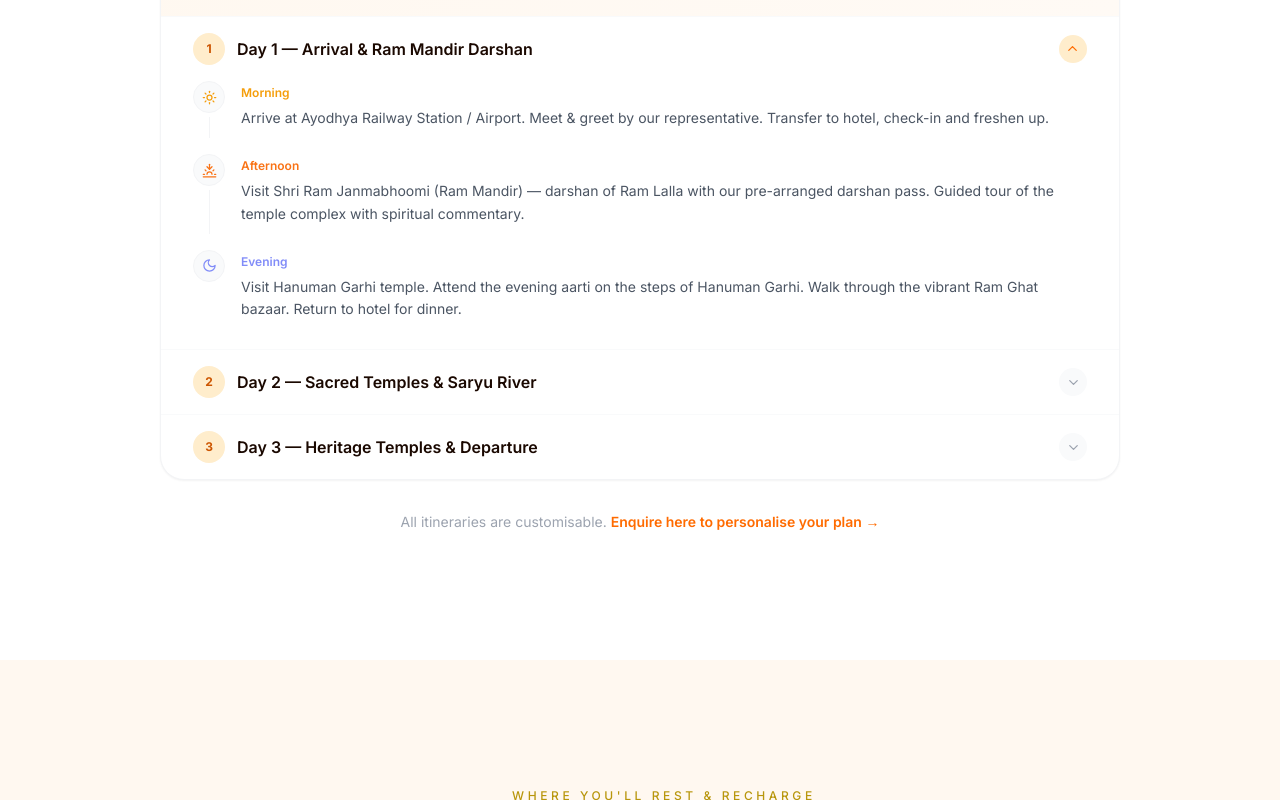
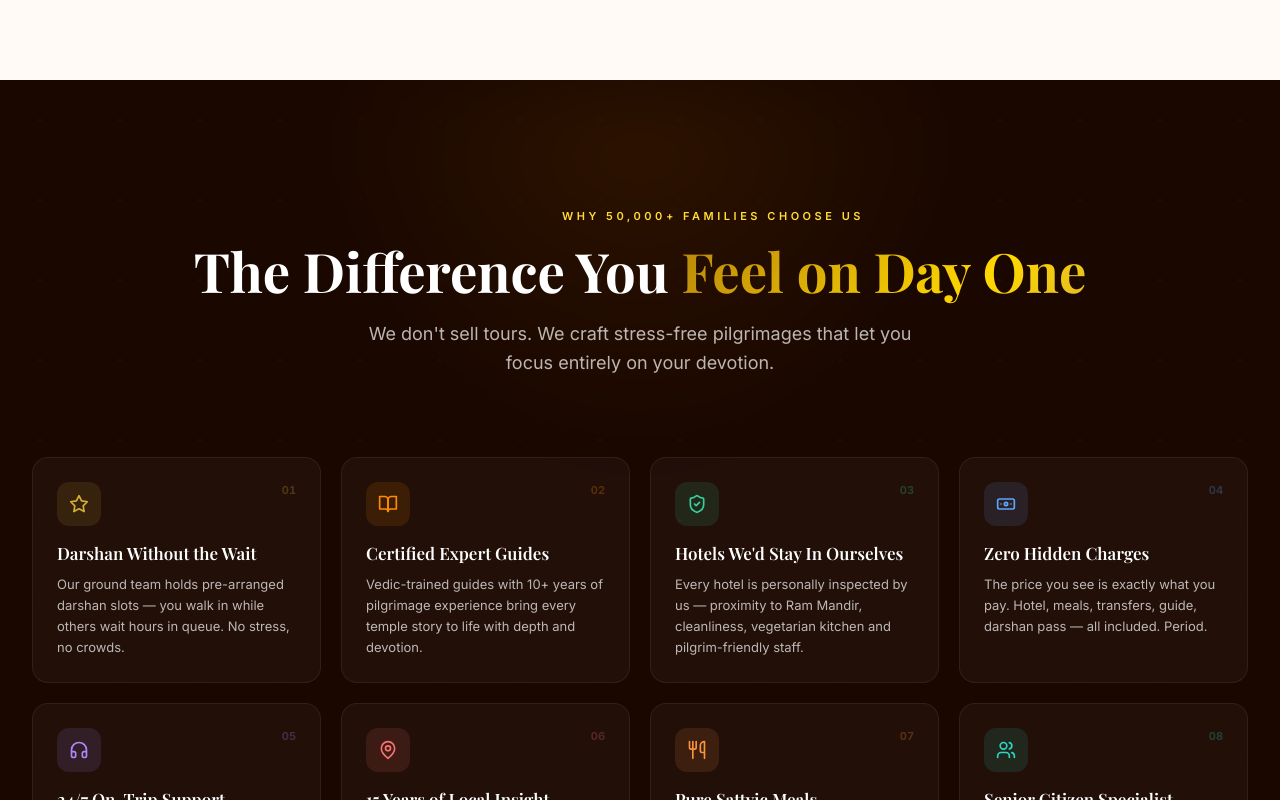
Before and after one commit to digitacurve/ayodhya-landing, a Next.js app: page / in a window 1280 px wide. Shown: the part 7576-8376 px from the top of the page. Built offline with nearby package versions, Linux system fonts and the light colour scheme.

Commit message:
Move HotelShowcase above Packages in landing page layout

```diff
--- a/app/page.tsx
+++ b/app/page.tsx
@@ -386,17 +386,17 @@ export default function Home() {
         {/* 3. Trust Metrics — animated numbers */}
         <TrustMetrics />
 
-        {/* 4. Packages — 6 destination packages */}
+        {/* 4. Hotel Showcase — trust signal for hotel searches */}
+        <HotelShowcase />
+
+        {/* 5. Packages — 6 destination packages */}
         <Packages />
 
-        {/* 5. Why Choose Us — USP grid */}
+        {/* 6. Why Choose Us — USP grid */}
         <WhyChooseUs />
 
-        {/* 6. Itinerary — day-wise expandable plans */}
+        {/* 7. Itinerary — day-wise expandable plans */}
         <Itinerary />
-
-        {/* 7. Hotel Showcase — trust signal for hotel searches */}
-        <HotelShowcase />
 
         {/* 8. Testimonials — social proof carousel */}
         <Testimonials />
@@ -410,7 +410,7 @@ export default function Home() {
         {/* 11. FAQ — 20 Q&As for featured snippets and Google AI Overview */}
         <FAQ />
 
-        {/* 10. Final CTA — conversion push */}
+        {/* 12. Final CTA — conversion push */}
         <FinalCTA />
       </main>
 
```
